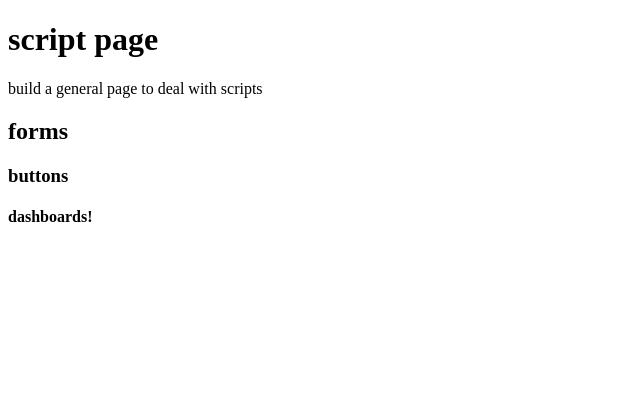
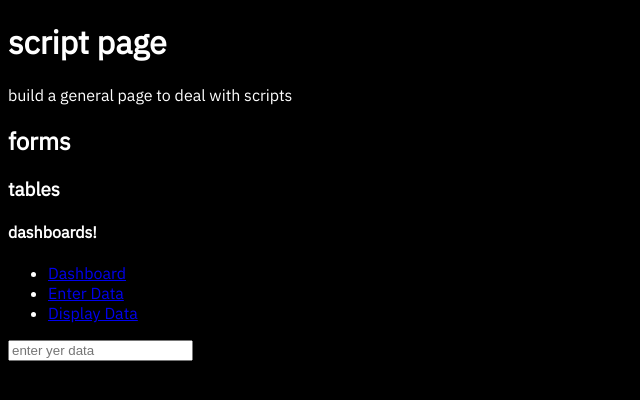
Before and after one commit to deadgalaxies/gittest, a plain HTML site: page index.html in a window 1280 px wide. Shown: the whole page, without its empty margins (0-640 px from the left). Drawn offline with Linux system fonts and the light colour scheme.

Commit message:
set up template html content and added chart.js and moment.js

```diff
--- a/index.html
+++ b/index.html
@@ -2,13 +2,28 @@
 <html>
 <head>
 	<title>testing</title>
+	<link href="https://fonts.googleapis.com/css?family=IBM+Plex+Sans" rel="stylesheet">
+	<link rel="stylesheet" type="text/css" href="style.css">
+
+
+
 </head>
 <body>
 	<h1>script page</h1>
 	<p>build a general page to deal with scripts</p>
 	<h2>forms</h2>
-	<h3>buttons</h3>
+	<h3>tables</h3>
 	<h4>dashboards!</h4>
+	<div class="menu">
+		<ul>
+			<li><a href="#">Dashboard</a></li>
+			<li><a href="#">Enter Data</a></li>
+			<li><a href="#">Display Data</a></li>
+		</ul>
+	</div>
+	<form id="inputForm">
+		<input type="form" name="data1" placeholder="enter yer data">
+	</form>
 
 </body>
 </html>
--- a/style.css
+++ b/style.css
@@ -1,4 +1,7 @@
 body {
 	background-color: black;
 	color: white;
+	font-family: 'IBM Plex Sans', sans-serif;
+
+
 }
```
